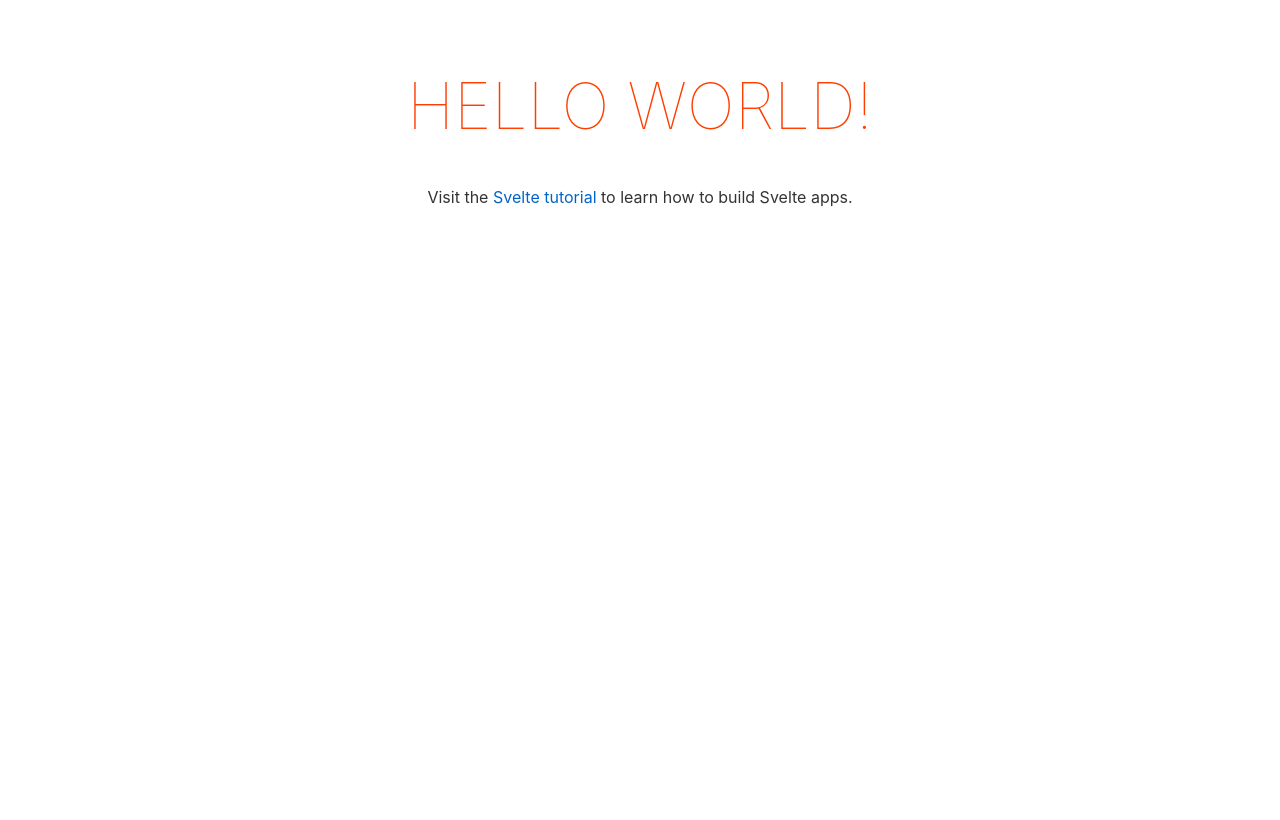
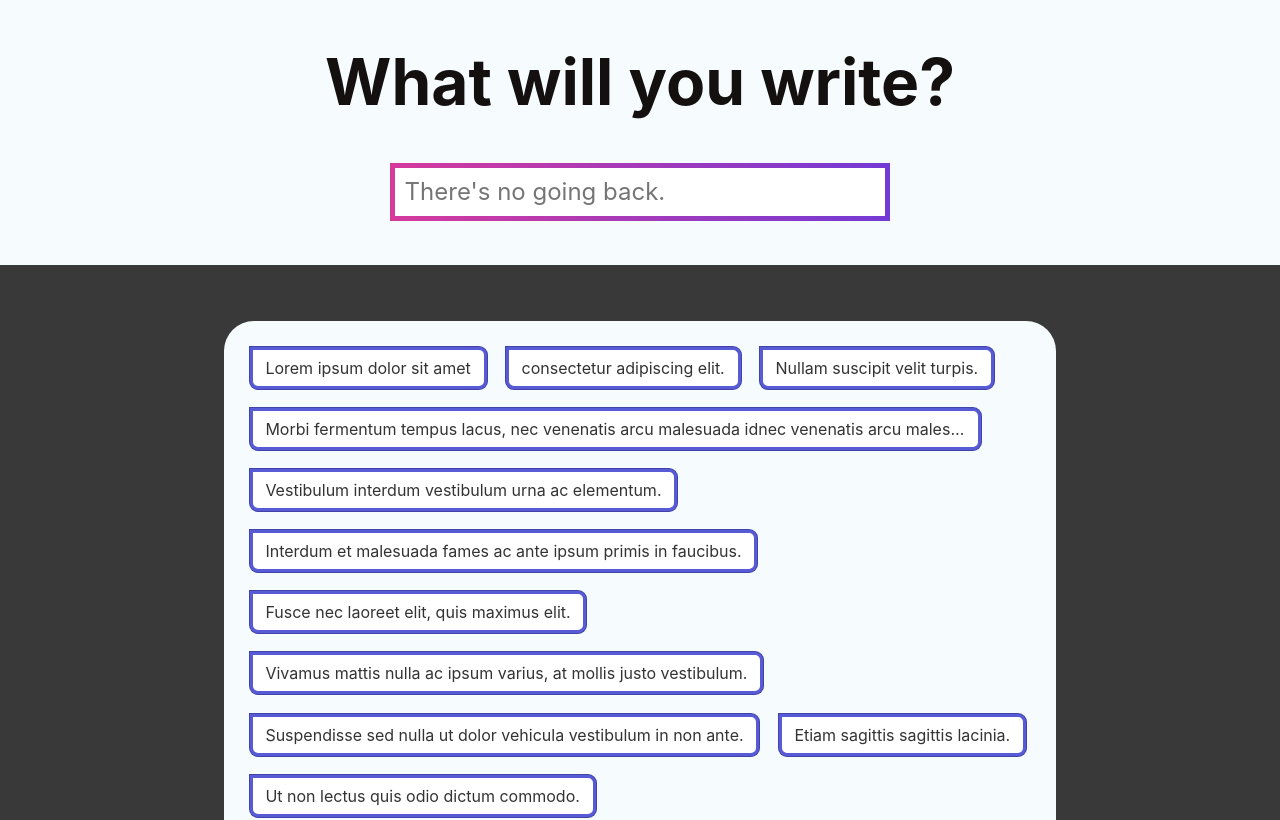
Before and after one commit to PotterJam/OneLineADay, a Svelte app in the folder web/: page / in a window 1280 px wide. Shown: the top 820 px of the page. Built offline with nearby package versions, Linux system fonts and the light colour scheme.

Commit message:
Mock out simple ui

```diff
--- a/web/package.json
+++ b/web/package.json
@@ -13,6 +13,7 @@
     "rollup": "^2.3.4",
     "rollup-plugin-css-only": "^3.1.0",
     "rollup-plugin-livereload": "^2.0.0",
+    "rollup-plugin-scss": "^2.6.1",
     "rollup-plugin-svelte": "^7.0.0",
     "rollup-plugin-terser": "^7.0.0",
     "svelte": "^3.0.0"
--- a/web/public/global.css
+++ b/web/public/global.css
@@ -5,9 +5,9 @@ html, body {
 }
 
 body {
+	background-color: rgb(246, 251, 253);
 	color: #333;
 	margin: 0;
-	padding: 8px;
 	box-sizing: border-box;
 	font-family: -apple-system, BlinkMacSystemFont, "Segoe UI", Roboto, Oxygen-Sans, Ubuntu, Cantarell, "Helvetica Neue", sans-serif;
 }
@@ -61,3 +61,20 @@ button:not(:disabled):active {
 button:focus {
 	border-color: #666;
 }
+
+::selection {
+	color: none;
+	background: none;
+}
+
+/* For Mozilla Firefox */
+::-moz-selection {
+	color: none;
+	background: none;
+}
+
+blockquote {
+    margin: 0;
+    padding-left: 1.3rem;
+    border-left: 0.3rem solid hsla(0,0%,0%,0.3);
+}
--- a/web/public/index.html
+++ b/web/public/index.html
@@ -4,7 +4,7 @@
 	<meta charset='utf-8'>
 	<meta name='viewport' content='width=device-width,initial-scale=1'>
 
-	<title>Svelte app</title>
+	<title>One by one</title>
 
 	<link rel='icon' type='image/png' href='/favicon.png'>
 	<link rel='stylesheet' href='/global.css'>
--- a/web/src/App.svelte
+++ b/web/src/App.svelte
@@ -1,30 +1,88 @@
 <script>
-	export let name;
+	const lipsumLines = ['Lorem ipsum dolor sit amet',
+		'consectetur adipiscing elit.',
+		'Nullam suscipit velit turpis.',
+		'Morbi fermentum tempus lacus, nec venenatis arcu malesuada idnec venenatis arcu malesuada idnec.',
+		'Vestibulum interdum vestibulum urna ac elementum.',
+		'Interdum et malesuada fames ac ante ipsum primis in faucibus.',
+		'Fusce nec laoreet elit, quis maximus elit.',
+		'Vivamus mattis nulla ac ipsum varius, at mollis justo vestibulum.',
+		'Suspendisse sed nulla ut dolor vehicula vestibulum in non ante.',
+		'Etiam sagittis sagittis lacinia.',
+		'Ut non lectus quis odio dictum commodo.',
+		'Quisque vel mauris semper, pellentesque augue non, viverra augue.',
+		'Nunc et leo quis metus ornare viverra. Aliquam sem ex, tincidunt nec metus sit amet, placerat pellentesque ipsum.',
+	];
 </script>
 
 <main>
-	<h1>Hello {name}!</h1>
-	<p>Visit the <a href="https://svelte.dev/tutorial">Svelte tutorial</a> to learn how to build Svelte apps.</p>
+	<h1>What will you write?</h1>
+	<input id="input-line" type="text" placeholder="There's no going back."/>
+	<div class="gradient-div">
+		<div class="live-lines-container">
+			{#each lipsumLines as line}
+				<span class="live-line">{line}</span>
+			{/each}
+		</div>
+	</div>
 </main>
 
 <style>
 	main {
 		text-align: center;
-		padding: 1em;
-		max-width: 240px;
-		margin: 0 auto;
+		display: flex;
+		flex-direction: column;
+		align-items: center;
+		height: 100%;
 	}
 
 	h1 {
-		color: #ff3e00;
-		text-transform: uppercase;
+		color: #141010;
 		font-size: 4em;
-		font-weight: 100;
 	}
 
-	@media (min-width: 640px) {
-		main {
-			max-width: none;
-		}
+	#input-line {
+		width: 500px;
+		height: 70px;
+		font-size: x-large;
+		border: 10px solid;
+		border-image-slice: 1;
+		border-width: 5px;
+		border-image-source: linear-gradient(to left, #743ad5, #d53a9d);
+	}
+
+	.gradient-div {
+		background-color: rgb(57, 57, 58);
+		display: flex;
+		margin-top: 2em;
+		flex: 1;
+		width: 100%;
+		justify-content: center;
+	}
+
+	.live-lines-container {
+		flex: 1;
+		max-width: 800px;
+		background-color: rgb(246, 251, 253);
+		margin: 3.5em 0 0 0;
+		padding: 1em;
+		border-radius: 30px 30px 0 0;
+		display:flex;
+		align-items: flex-start;
+		align-content: flex-start;
+		flex-wrap: wrap;
+	}
+
+	.live-line {
+		max-width: 700px;
+		background-color: #ffffff;
+		border-radius: 0 0.5em 0.5em 0.5em;
+		padding: 0.5em 0.8em;
+		margin: 0.6em;
+		border: 3px solid #585bd6;
+		box-shadow: 0 0 0 1px #4143a7;
+		white-space: nowrap;
+		overflow: hidden;
+		text-overflow: ellipsis;
 	}
 </style>
--- a/web/src/main.js
+++ b/web/src/main.js
@@ -3,7 +3,6 @@ import App from './App.svelte';
 const app = new App({
 	target: document.body,
 	props: {
-		name: 'world'
 	}
 });
 
```
Also changed, not shown: 1 other file (tests, documents, lock files or other folders).
